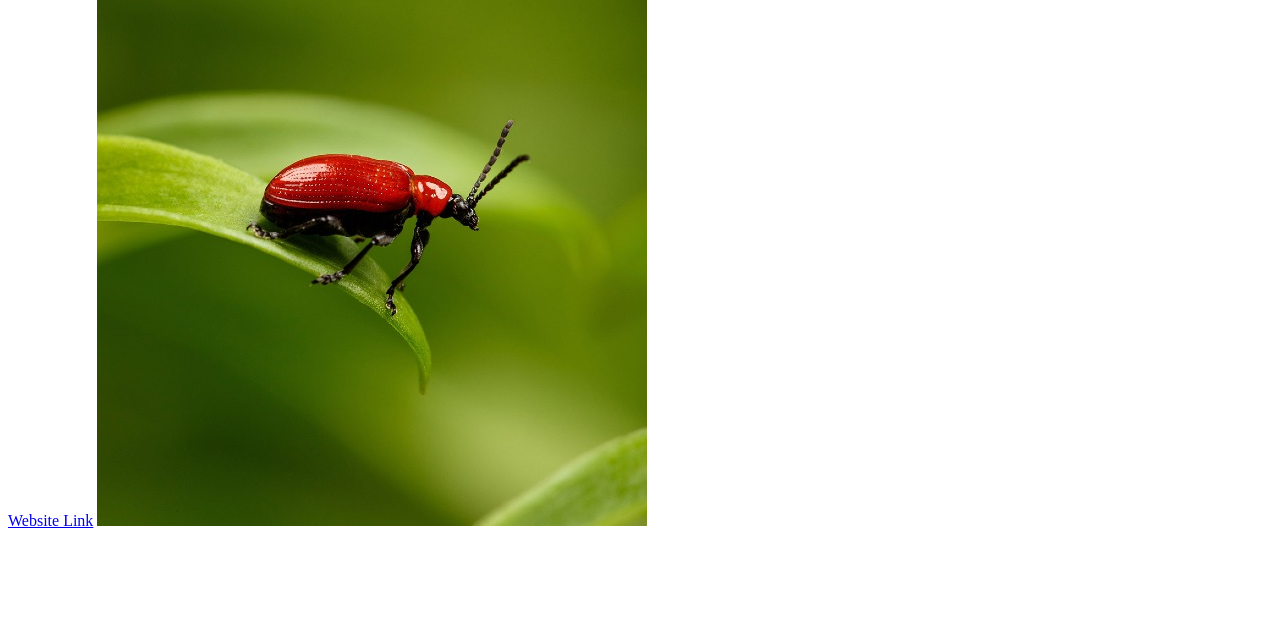
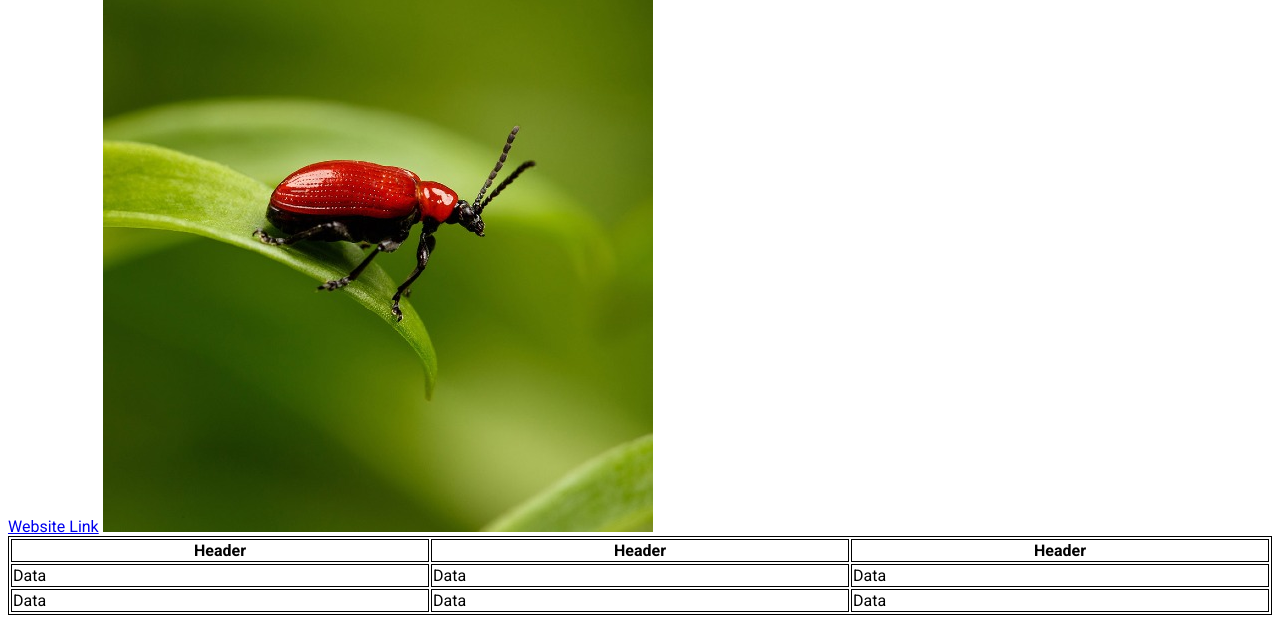
Before and after one commit to saima022/html_with_79C, a plain HTML site: page index.html in a window 1280 px wide. Shown: the part 897-1520 px from the top of the page. Before the commit the page ends 1435 px from the top, so only its background shows below. Drawn offline with Linux system fonts and the light colour scheme.

Commit message:
google fonts added

```diff
--- a/index.html
+++ b/index.html
@@ -4,6 +4,10 @@
 <head>
     <title>Beginner Website</title>
     <link rel="short icon" href="images/favicon.png">
+    <link rel="stylesheet" href="style.css">
+    <!-- <link rel="preconnect" href="https://fonts.googleapis.com">
+    <link rel="preconnect" href="https://fonts.gstatic.com" crossorigin>
+    <link href="https://fonts.googleapis.com/css2?family=Roboto:wght@400;500;700&display=swap" rel="stylesheet"> -->
     <style>
         h2 {
             background-color: aqua;
@@ -52,6 +56,27 @@
     <a href="https://en.wikipedia.org/wiki/Coccinellidae" title="This image is a link address. Click to know more"
         target="_blank"><img src="images/image1.jpg" alt="" srcset=""></a>
 
+    <!-- Table  -->
+    <table style="width: 100%;">
+        <tr>
+            <th>Header</th>
+            <th>Header</th>
+            <th>Header</th>
+        </tr>
+        <tr>
+            <td>Data</td>
+            <td>Data</td>
+            <td>Data</td>
+
+        </tr>
+        <tr>
+            <td>Data</td>
+            <td>Data</td>
+            <td>Data</td>
+
+        </tr>
+    </table>
+
 </body>
 
 </html>
--- /dev/null
+++ b/style.css
@@ -0,0 +1,12 @@
+@import url('https://fonts.googleapis.com/css2?family=Roboto:wght@400;500;700&display=swap');
+
+table,
+td,
+th {
+    border: 1px solid black;
+}
+
+body {
+    font-family: 'Roboto', sans-serif;
+
+}
```
